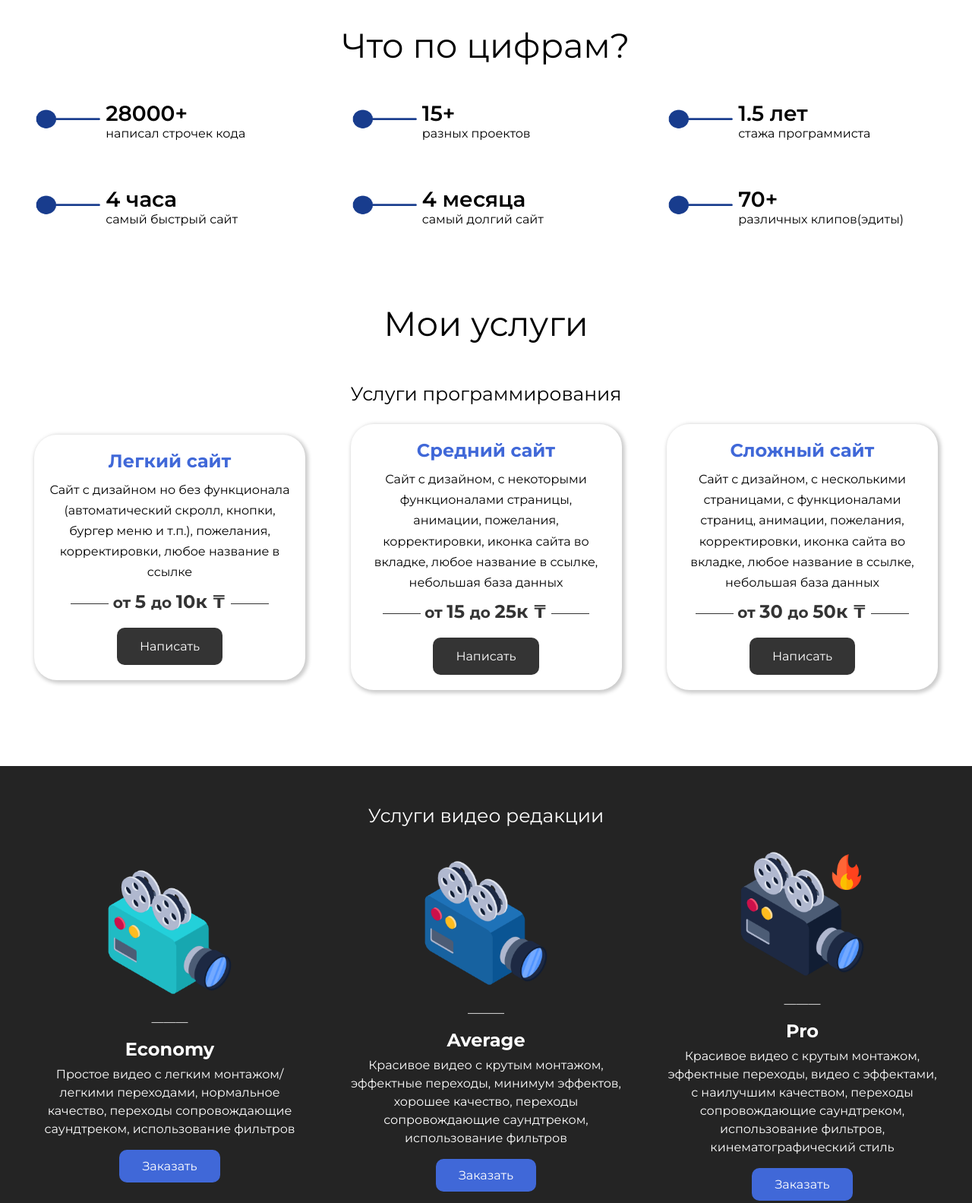
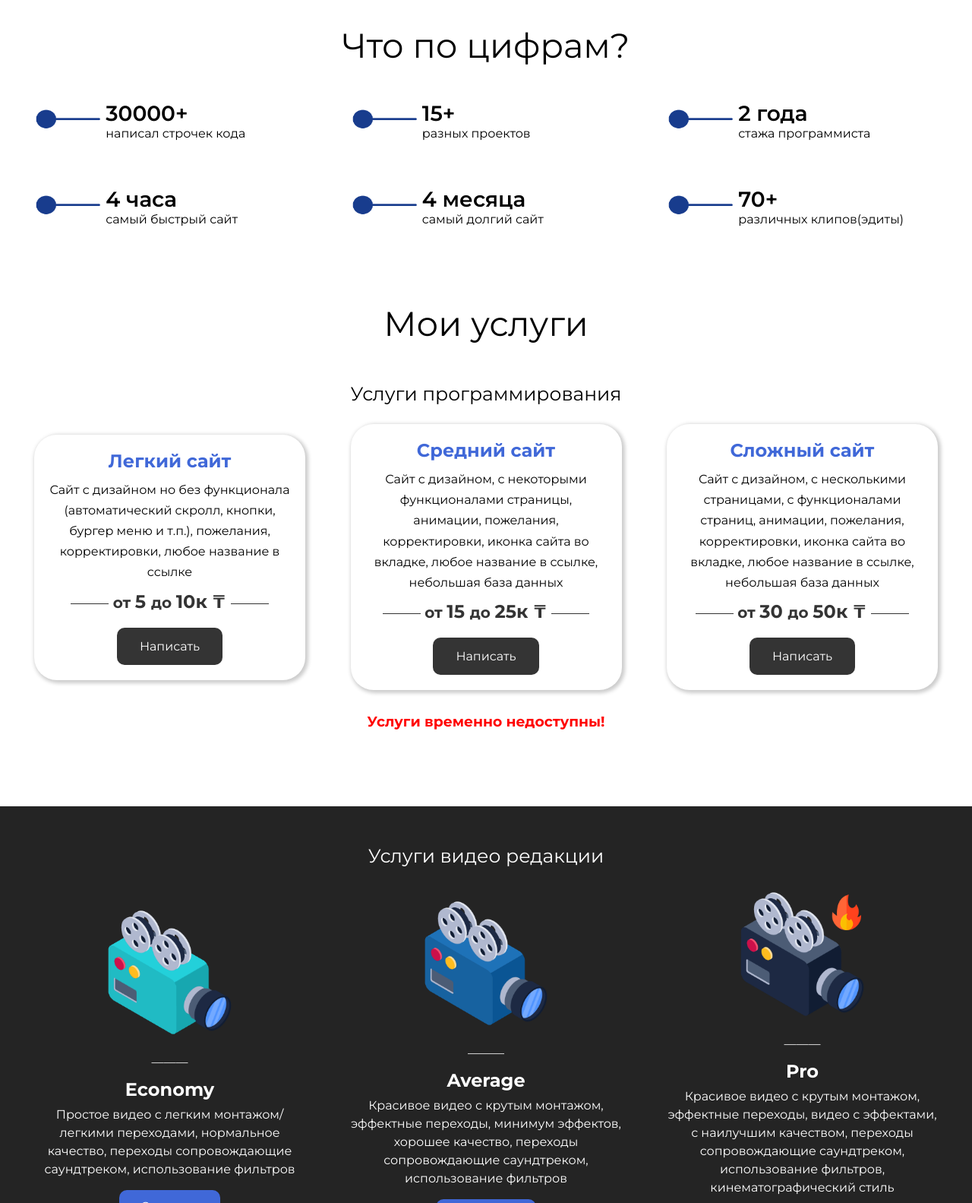
Before and after one commit to zholdybayev/com, a plain HTML site: page index.html in a window 1280 px wide. Shown: the part 1140-2723 px from the top of the page at 76% size. Drawn offline with nearby package versions, Linux system fonts and the light colour scheme.

Commit message:
Add files via upload

```diff
--- a/index.html
+++ b/index.html
@@ -46,7 +46,7 @@
 						<div class="base_section_img"></div>
 					</div>
 				</div>
-        <!-- <div class="mask"></div> -->
+        	<!-- <div class="mask"></div> -->
 			</section>
 
 
@@ -89,6 +89,7 @@
 			</section>
 
 
+
 			<section class="digits">
 				<div class="container">
 					<p class="service_basetext" style="text-align: center;">Что по цифрам?</p>
@@ -96,7 +97,7 @@
 						<div class="digitsboxs">
 							<div class="digitlines"><img src="digitline.png" style="max-width: 100%;"></div>
 							<div>
-								<p class="digitsbasenumber">28000+</p>
+								<p class="digitsbasenumber">30000+</p>
 								<span>написал строчек кода</span>
 							</div>
 						</div>
@@ -110,7 +111,7 @@
 						<div class="digitsboxs">
 							<div class="digitlines"><img src="digitline.png" style="max-width: 100%;"></div>
 							<div>
-								<p class="digitsbasenumber">1.5 лет</p>
+								<p class="digitsbasenumber">2 года</p>
 								<span>стажа программиста</span>
 							</div>
 						</div>
@@ -167,6 +168,8 @@
 				</div>
 			</section>
 
+			<h3 style="color: red; text-align: center; margin-top: 30px;">Услуги временно недоступны!</h3>
+
 
 			<section class="services2">
 				<div class="container">
@@ -198,6 +201,8 @@
 					</div>
 				</div>
 			</section>
+
+			<h3 style="color: red; text-align: center; margin-top: 30px;">Услуги временно недоступны!</h3>
 
 
 			<section class="contacts">
```
